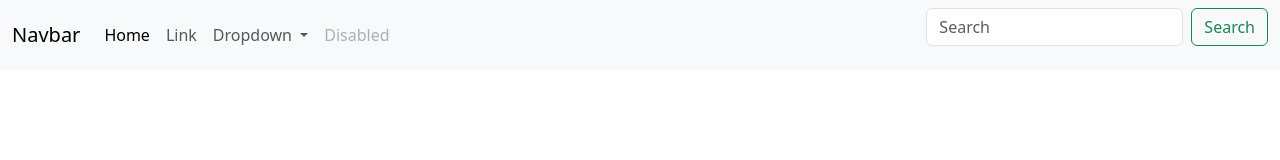
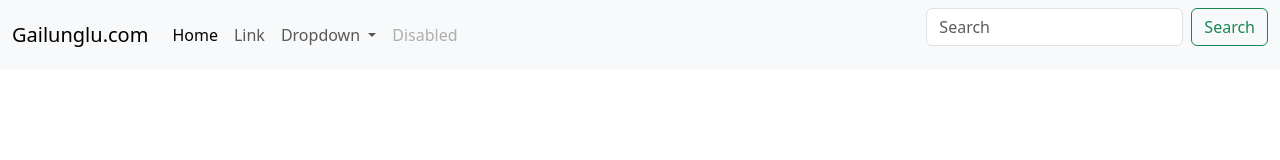
Before and after one commit to gailunglu/demo, a plain HTML site: page index.html in a window 1280 px wide. Drawn offline with nearby package versions, Linux system fonts and the light colour scheme.

Commit message:
Update index.html

```diff
--- a/index.html
+++ b/index.html
@@ -10,7 +10,7 @@
   </body>
 <nav class="navbar navbar-expand-lg bg-body-tertiary">
   <div class="container-fluid">
-    <a class="navbar-brand" href="#">Navbar</a>
+    <a class="navbar-brand" href="#">Gailunglu.com</a>
     <button class="navbar-toggler" type="button" data-bs-toggle="collapse" data-bs-target="#navbarSupportedContent" aria-controls="navbarSupportedContent" aria-expanded="false" aria-label="Toggle navigation">
       <span class="navbar-toggler-icon"></span>
     </button>
```
